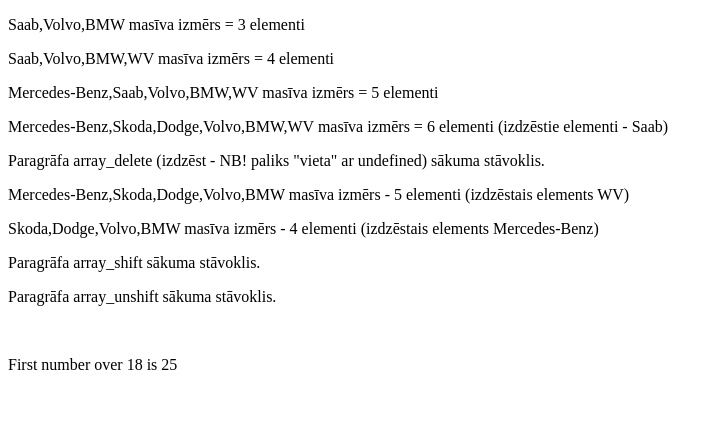
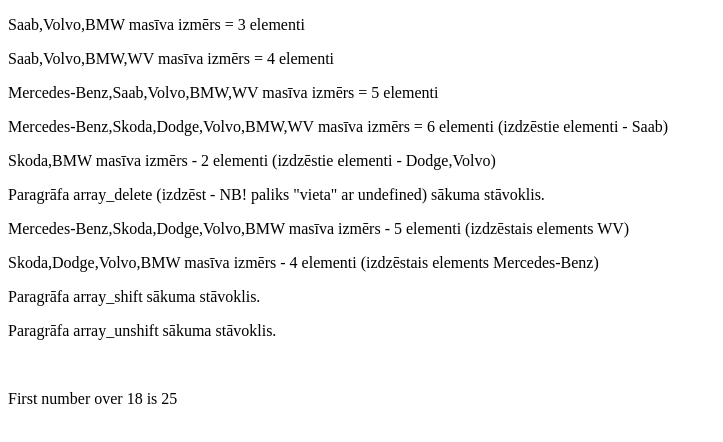
Before and after one commit to gatisprog/DialogsAB_JS, a plain HTML site: page Class_05/index.html in a window 1280 px wide. Shown: the whole page, without its empty margins (0-723 px from the left). Drawn offline with Linux system fonts and the light colour scheme.

Commit message:
Class_05

```diff
--- a/Class_05/index.html
+++ b/Class_05/index.html
@@ -10,6 +10,7 @@
     <p id="array_push">Paragrāfa array_push (pievienot beigas) sākuma stāvoklis.</p>
     <p id="array_unshift">Paragrāfa array_unshift (pievienot sākumā) sākuma stāvoklis.</p>
     <p id="array_splice">Paragrāfa array_splice (pievienot jebkurā vietā, pie reizes arī izdzēst) sākuma stāvoklis.</p>
+    <p id="array_splice_without_add">Paragrāfa array_splice (pievienot - jebkurā vietā, pie reizes var arī izdzēst) sākuma stāvoklis.</p>
     <p id="array_delete">Paragrāfa array_delete (izdzēst - NB! paliks "vieta" ar undefined) sākuma stāvoklis.</p>
     <p id="array_pop">Paragrāfa array_pop (izdzēst pedējo elementu) sākuma stāvoklis.</p>
     <p id="array_shift">Paragrāfa array_shift (izdzēst pirmo elementu) sākuma stāvoklis.</p>
--- a/Class_05/scripts/script1.js
+++ b/Class_05/scripts/script1.js
@@ -21,3 +21,6 @@ document.getElementById("array_pop").innerHTML = `${cars} masīva izmērs - ${ca
 
 var cars_first = cars.shift();
 document.getElementById("array_shift").innerHTML = `${cars} masīva izmērs - ${cars.length} elementi (izdzēstais elements ${cars_first})`;
+
+cars_spliced = cars.splice(1,2);
+document.getElementById("array_splice_without_add").innerHTML = `${cars} masīva izmērs - ${cars.length} elementi (izdzēstie elementi - ${cars_spliced})`;
```
